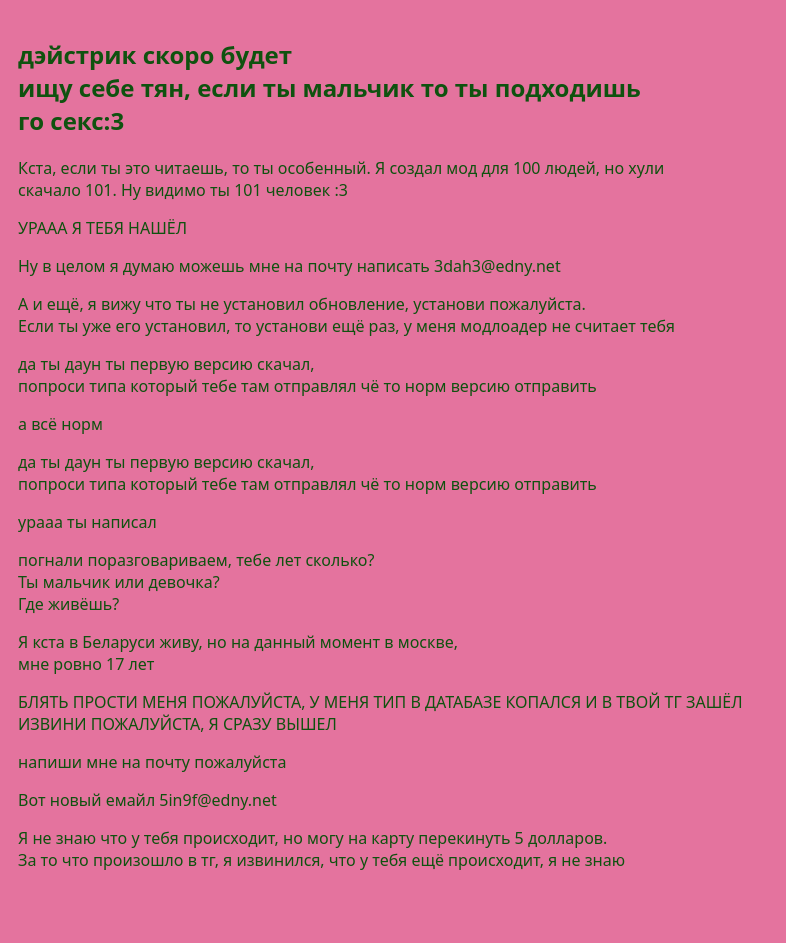
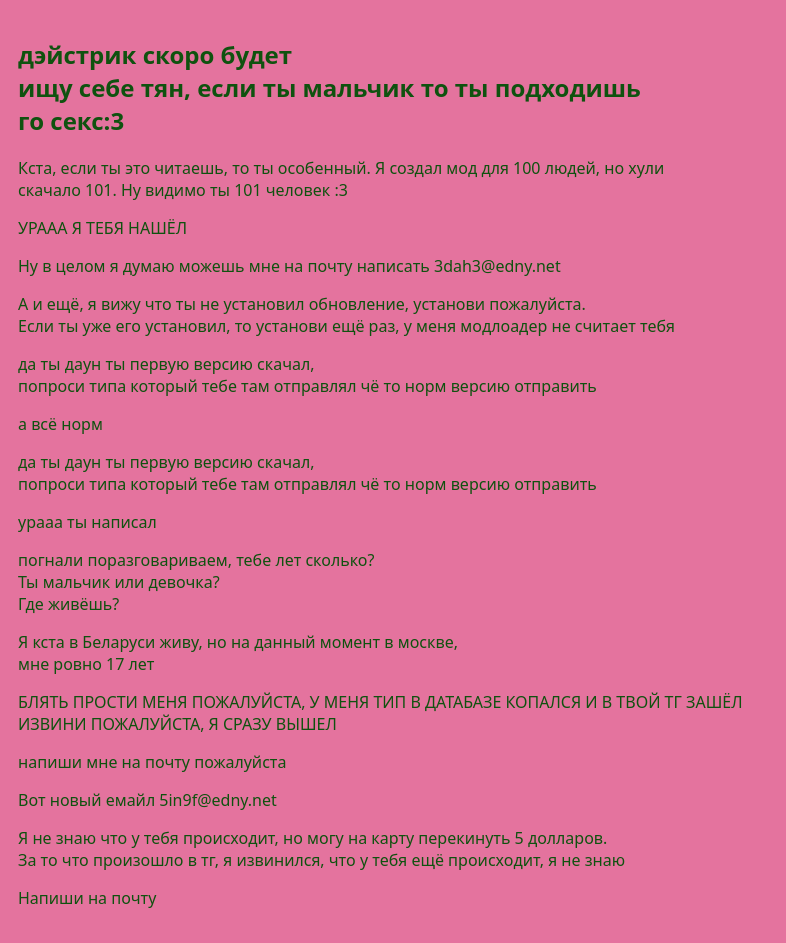
Before and after one commit to Abaudna324/daystreak_brawl1, a plain HTML site: page index.html in a window 1280 px wide. Shown: the whole page, without its empty margins (0-786 px from the left). Before the commit the page ends 905 px from the top, so only its background shows below. Drawn offline with Linux system fonts and the light colour scheme; a web font is replaced by a local one.

Commit message:
Update index.html

```diff
--- a/index.html
+++ b/index.html
@@ -35,5 +35,6 @@
         <p>Вот новый емайл 5in9f@edny.net</p>
         <p>Я не знаю что у тебя происходит, но могу на карту перекинуть 5 долларов. <br>
         За то что произошло в тг, я извинился, что у тебя ещё происходит, я не знаю</p>
+        <p>Напиши на почту</p>
     </div>
 </body>
```
